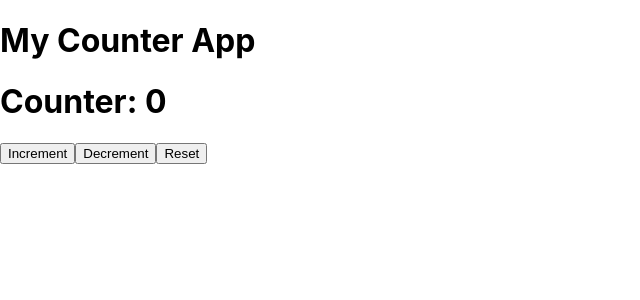
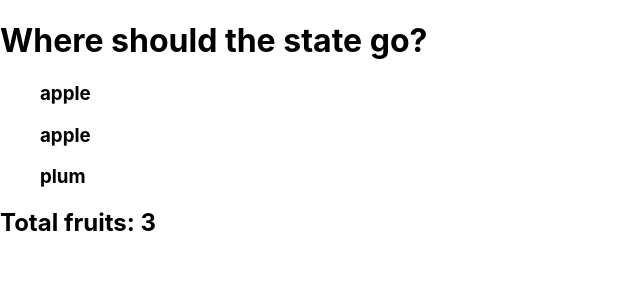
Before and after one commit to mlestrella843/Practice_Meta, a React (Create React App) app in the folder practiceapp/: page / in a window 1280 px wide. Shown: the top 300 px of the page, without its empty margins (0-640 px from the left). Built offline with nearby package versions, Linux system fonts and the light colour scheme.

Commit message:
Lab using lift uup state

```diff
--- a/practiceapp/src/App.js
+++ b/practiceapp/src/App.js
@@ -55,14 +55,36 @@
 
 //* useReducer Hook
 
-import React from 'react';
-import Counter from './components/useReducer/Counter';
+// import React from 'react';
+// import Counter from './components/useReducer/Counter';
+
+// function App() {
+//   return (
+//     <div>
+//       <h1>My Counter App</h1>
+//       <Counter />
+//     </div>
+//   );
+// }
+
+// export default App;
+
+//* Lab
+import React from "react";
+import Fruits from "./components/Lab/Fruits";
+import FruitsCounter from "./components/Lab/FruitsCounter";
 
 function App() {
+  const [fruits] = React.useState([
+    { fruitName: 'apple', id: 1 },
+    { fruitName: 'apple', id: 2 },
+    { fruitName: 'plum', id: 3 },
+]);
   return (
-    <div>
-      <h1>My Counter App</h1>
-      <Counter />
+    <div className="App">
+      <h1>Where should the state go?</h1>
+      <Fruits fruits={fruits}/>
+      <FruitsCounter fruits={fruits}/>
     </div>
   );
 }
--- /dev/null
+++ b/practiceapp/src/components/Lab/Fruits.js
@@ -0,0 +1,13 @@
+import React from "react";
+
+function Fruits({fruits}) {
+    return (
+        <ul>
+            {fruits.map((fruit) => (
+                <h3 key={fruit.id}>{fruit.fruitName}</h3>
+            ))}
+        </ul>
+    )
+}
+
+export default Fruits
--- /dev/null
+++ b/practiceapp/src/components/Lab/FruitsCounter.js
@@ -0,0 +1,8 @@
+function FruitsCounter({fruits}) {
+
+    return (
+        <h2>Total fruits: {fruits.length}</h2>
+    )
+}
+
+export default FruitsCounter;
```
